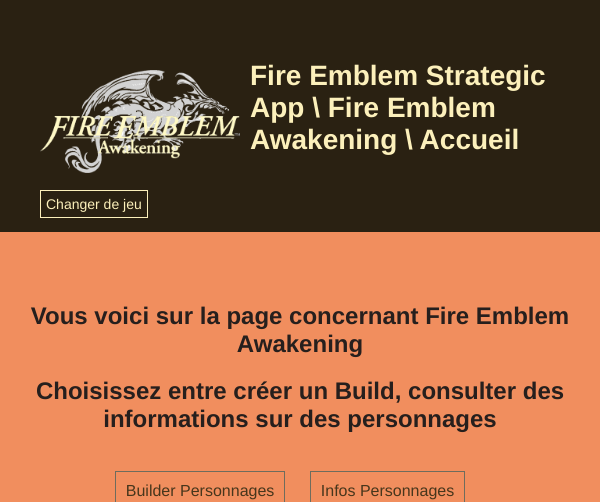
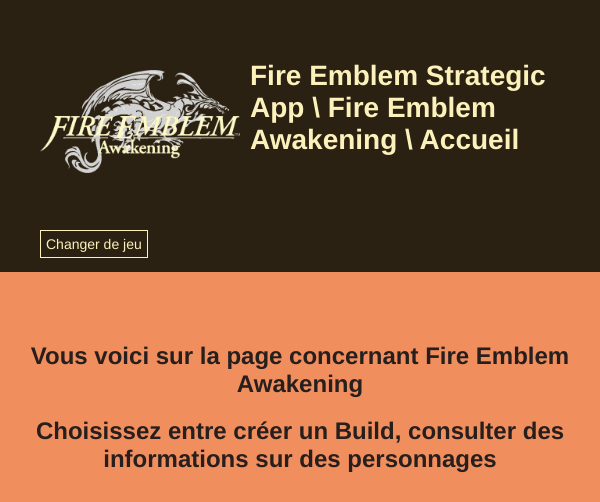
Before and after one commit to sundrie/Fire-Emblem-Strategic-App, a PHP site: page /FEAcharapp/pages/FEAHome.html in a window 600 px wide. Shown: the top 502 px of the page. Run offline with PHP 8.4, Linux system fonts and the light colour scheme; some libraries are stand-ins or nearby versions; some web fonts are replaced.

Commit message:
headerwebsite fixé

```diff
--- a/static/css/master.css
+++ b/static/css/master.css
@@ -618,6 +618,12 @@ footer a{
   .headerwebsite {
     font-size: 14px;
   }
+  /* C'est à partir de cette résolution que la localisation de la page touche la navigation */
+  @media (max-width: 625px){
+    .headerwebsite nav{
+      margin-top: 40px;
+    }
+  }
 
   .wrapper{
     flex-direction: column;
```
